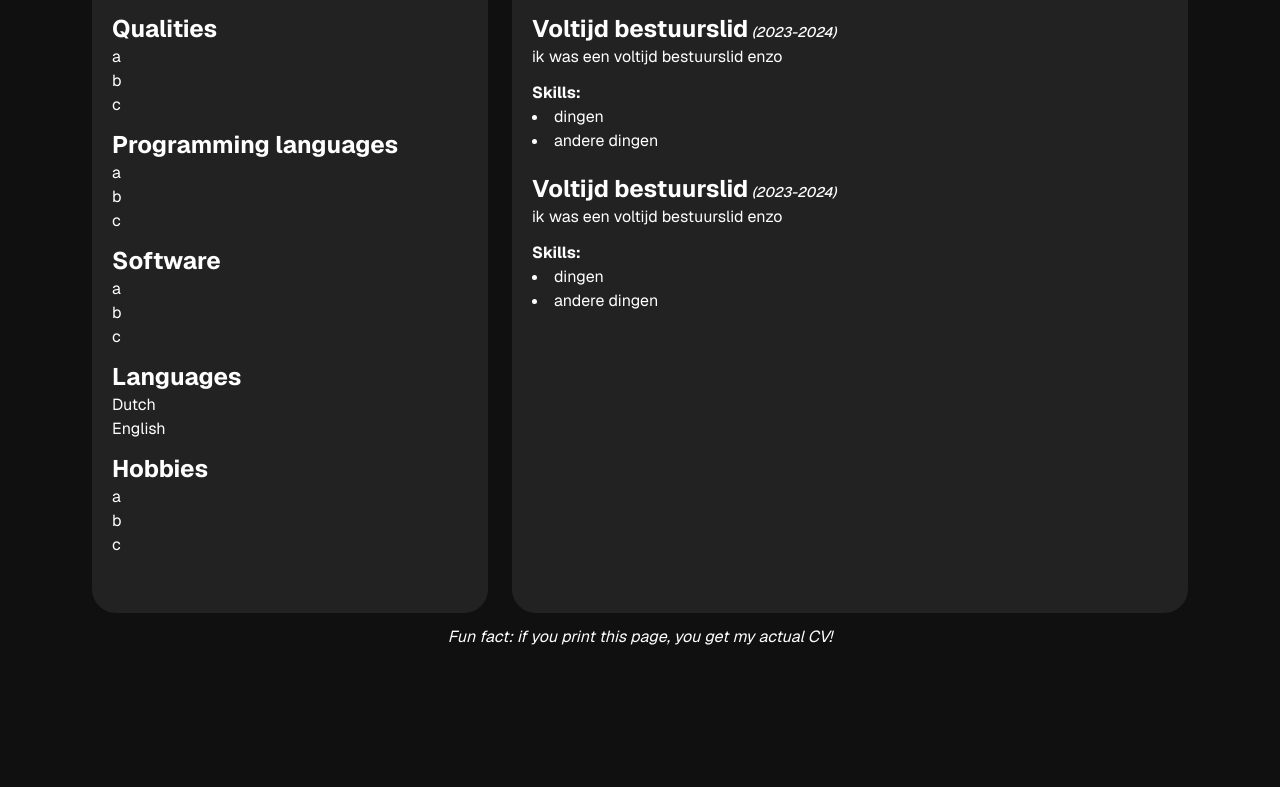
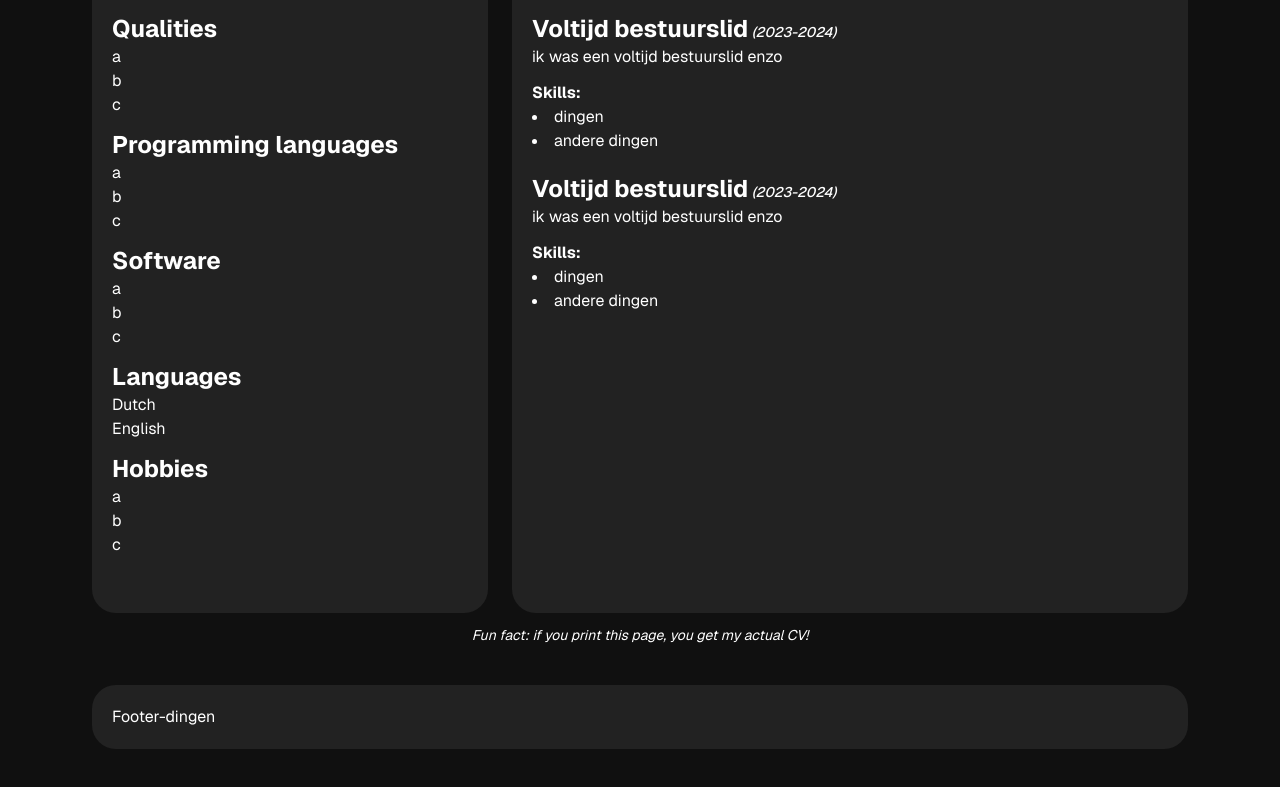
Before and after one commit to sjerpsthomas/website, a Next.js app: page /en/cv in a window 1280 px wide. Shown: the part 459-1246 px from the top of the page. Built offline with nearby package versions, Linux system fonts and the light colour scheme.

Commit message:
Shrink fun fact, add initial footer

```diff
--- a/src/app/[locale]/cv/page.tsx
+++ b/src/app/[locale]/cv/page.tsx
@@ -2,6 +2,7 @@ import {Header} from "@/components/header/Header";
 import {Locale} from "@/i18n/routing";
 import {AbilitiesBlock} from "@/app/[locale]/cv/AbilitiesBlock";
 import {ExperienceBlock} from "@/app/[locale]/cv/ExperienceBlock";
+import {Footer} from "@/components/Footer";
 
 
 const D = {
@@ -26,7 +27,7 @@ export default async function CVPage({ params }: { params: Promise<{ locale: str
   return (
     <>
       {/* Header */}
-      <Header locale={locale} currentPage='cv' />
+      <Header locale={locale} currentPage='cv'/>
 
       {/* Content */}
       <main>
@@ -45,10 +46,13 @@ export default async function CVPage({ params }: { params: Promise<{ locale: str
       </main>
 
       {/* Printout comment */}
-      <p className='text-center mt-6 mb-3 italic'>
+      <div className='text-center text-sm mt-6 mb-3 italic'>
         <p className='block print:hidden'>{dict.factDigital}</p>
         <p className='hidden print:block'>{dict.factPrint}</p>
-      </p>
+      </div>
+
+      {/* Footer */}
+      <Footer locale={locale}/>
     </>
   );
 }
--- a/src/app/[locale]/page.tsx
+++ b/src/app/[locale]/page.tsx
@@ -1,5 +1,6 @@
 import {Header} from "@/components/header/Header";
 import {Locale} from "@/i18n/routing";
+import {Footer} from "@/components/Footer";
 
 
 export default async function HomePage({ params }: { params: Promise<{ locale: string }> }) {
@@ -9,12 +10,15 @@ export default async function HomePage({ params }: { params: Promise<{ locale: s
   return (
     <>
       {/* Header */}
-      <Header locale={locale} currentPage='home' />
+      <Header locale={locale} currentPage='home'/>
 
       {/* Content */}
       <main>
         {/* TODO */}
       </main>
+
+      {/* Footer */}
+      <Footer locale={locale}/>
     </>
   );
 }
--- a/src/app/[locale]/portfolio/page.tsx
+++ b/src/app/[locale]/portfolio/page.tsx
@@ -1,5 +1,6 @@
 import {Header} from "@/components/header/Header";
 import {Locale} from "@/i18n/routing";
+import {Footer} from "@/components/Footer";
 
 
 const D = {
@@ -30,9 +31,12 @@ export default async function PortfolioPage({ params }: { params: Promise<{ loca
       </main>
 
       {/* Printout comment */}
-      <p className='text-center mt-6 mb-3 italic'>
+      <div className='text-center text-sm mt-6 mb-3 italic'>
         <p className='hidden print:block'>{dict.factPrint}</p>
-      </p>
+      </div>
+
+      {/* Footer */}
+      <Footer locale={locale}/>
     </>
   );
 }
--- /dev/null
+++ b/src/components/Footer.tsx
@@ -0,0 +1,24 @@
+import {Block} from "@/components/Block";
+import {Locale} from "@/i18n/routing";
+
+
+const D = {
+  nl: {
+
+  },
+  en: {
+  },
+};
+
+export function Footer({locale}: {locale: Locale}) {
+  // Get dictionary
+  const dict = D[locale];
+
+  return (<>
+    <footer className='mt-10 print:hidden'>
+      <Block>
+        Footer-dingen
+      </Block>
+    </footer>
+  </>)
+}
```
